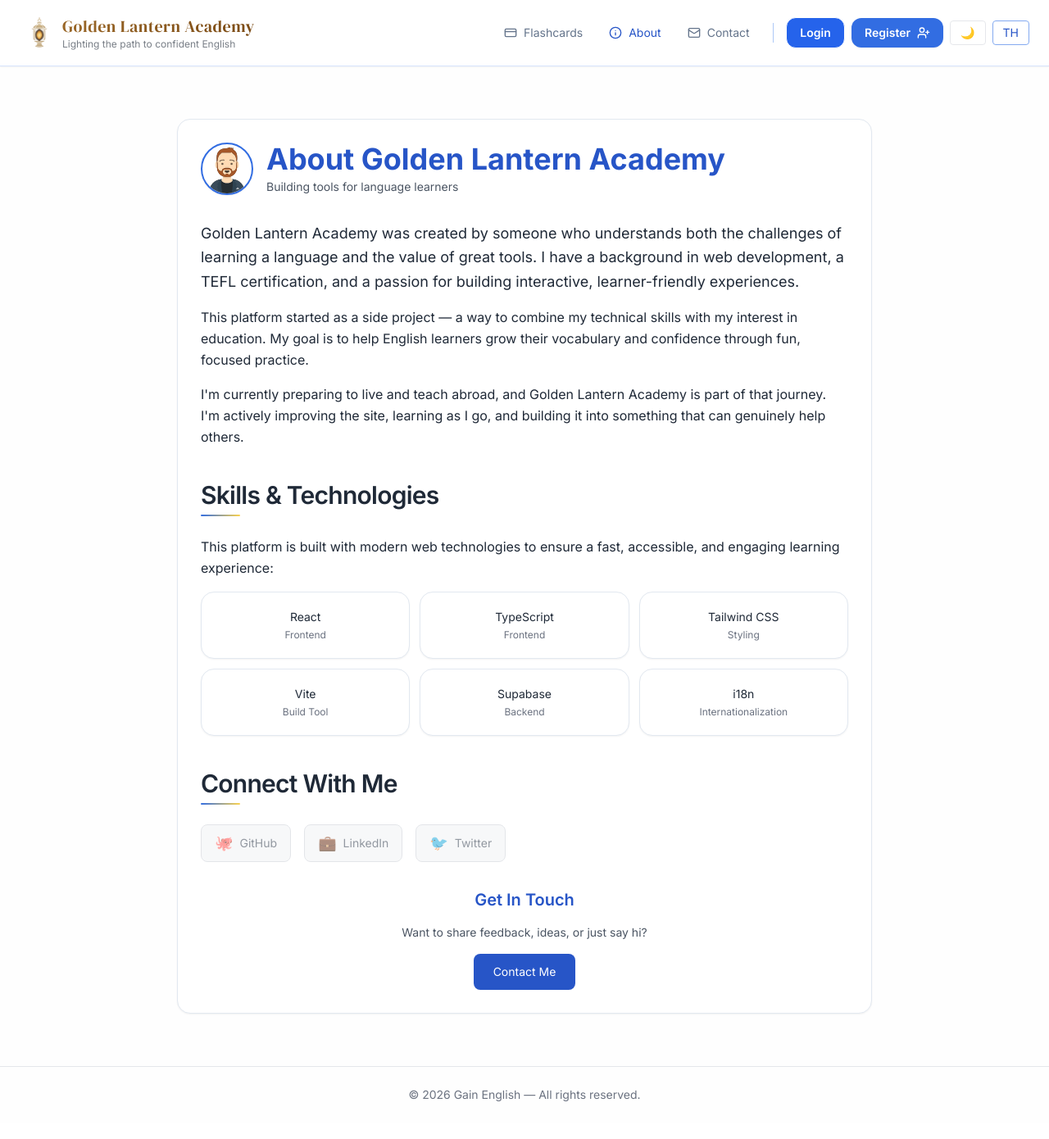
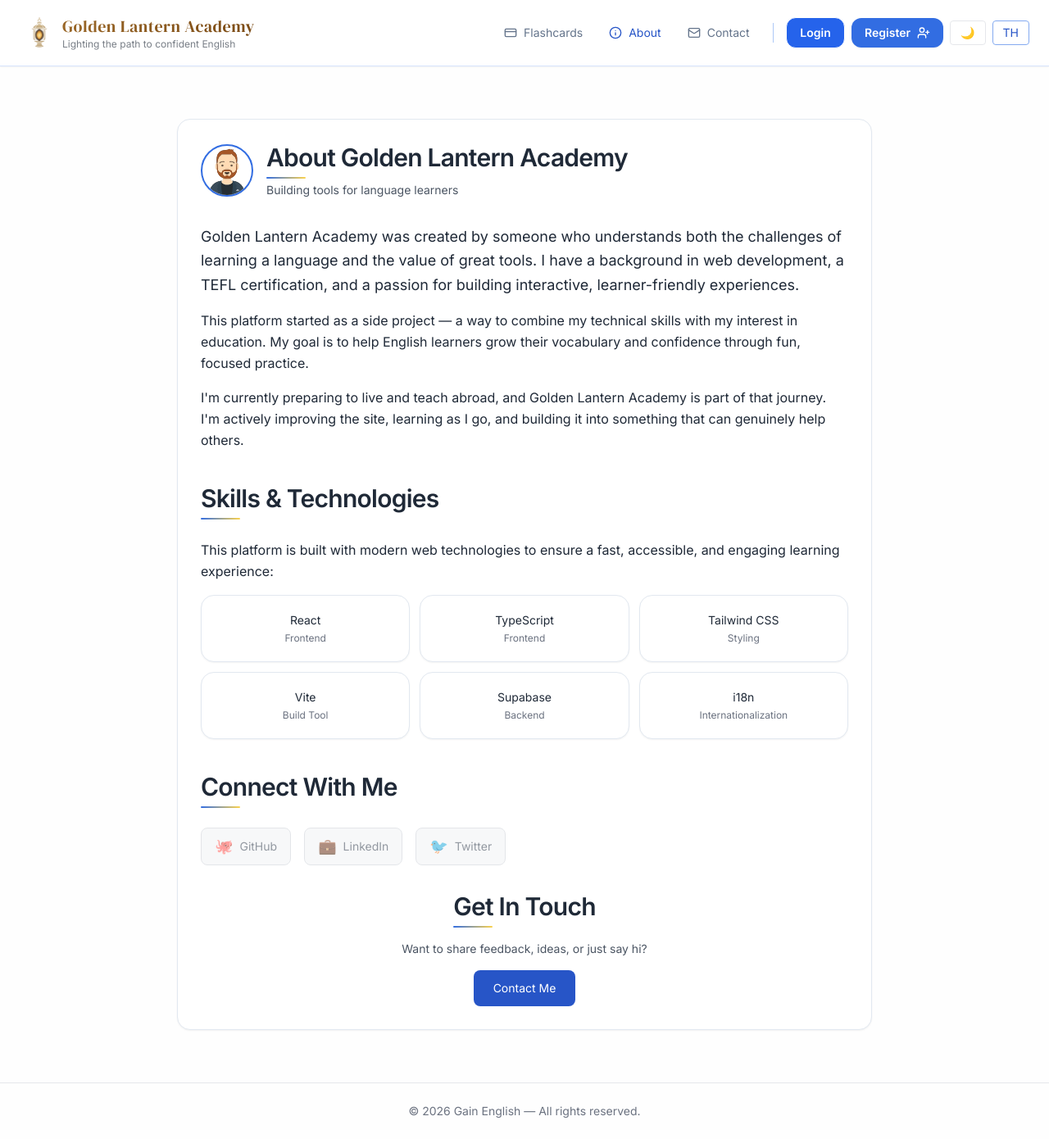
Before and after one commit to afk-bro/tiger-english, a React (Vite) app: page /about in a window 1280 px wide. Shown: the whole page at 82% size. Built offline with nearby package versions, Linux system fonts and the light colour scheme; no server answers.

Commit message:
fix: update remaining heading styles in About page

```diff
--- a/src/pages/About.tsx
+++ b/src/pages/About.tsx
@@ -27,7 +27,7 @@ export default function About() {
             className="w-16 h-16 rounded-full border-2 border-primary-500 shadow-sm mr-4 flex-shrink-0"
           />
           <div>
-            <h1 className="text-3xl sm:text-4xl font-bold text-primary-600 dark:text-primary-400">
+            <h1 className="text-display heading-accent">
               About Golden Lantern Academy
             </h1>
             <p className="text-sm text-gray-600 dark:text-gray-400 mt-1">
@@ -118,7 +118,7 @@ export default function About() {
 
         {/* Contact Section */}
         <section className="text-center">
-          <h2 className="text-xl font-semibold text-primary-600 dark:text-primary-400 mb-4">
+          <h2 className="text-display heading-accent mb-4">
             Get In Touch
           </h2>
           <p className="text-sm text-gray-600 dark:text-gray-400 mb-4">
```
